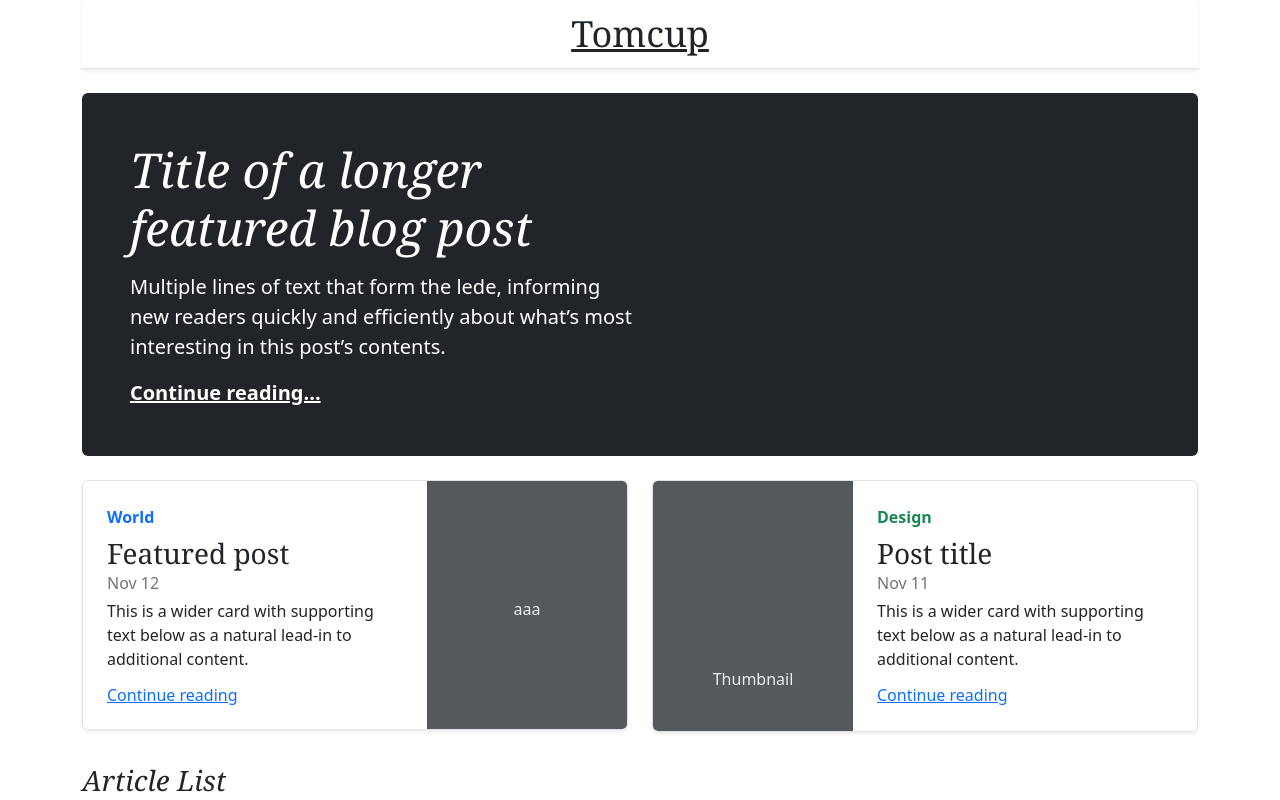
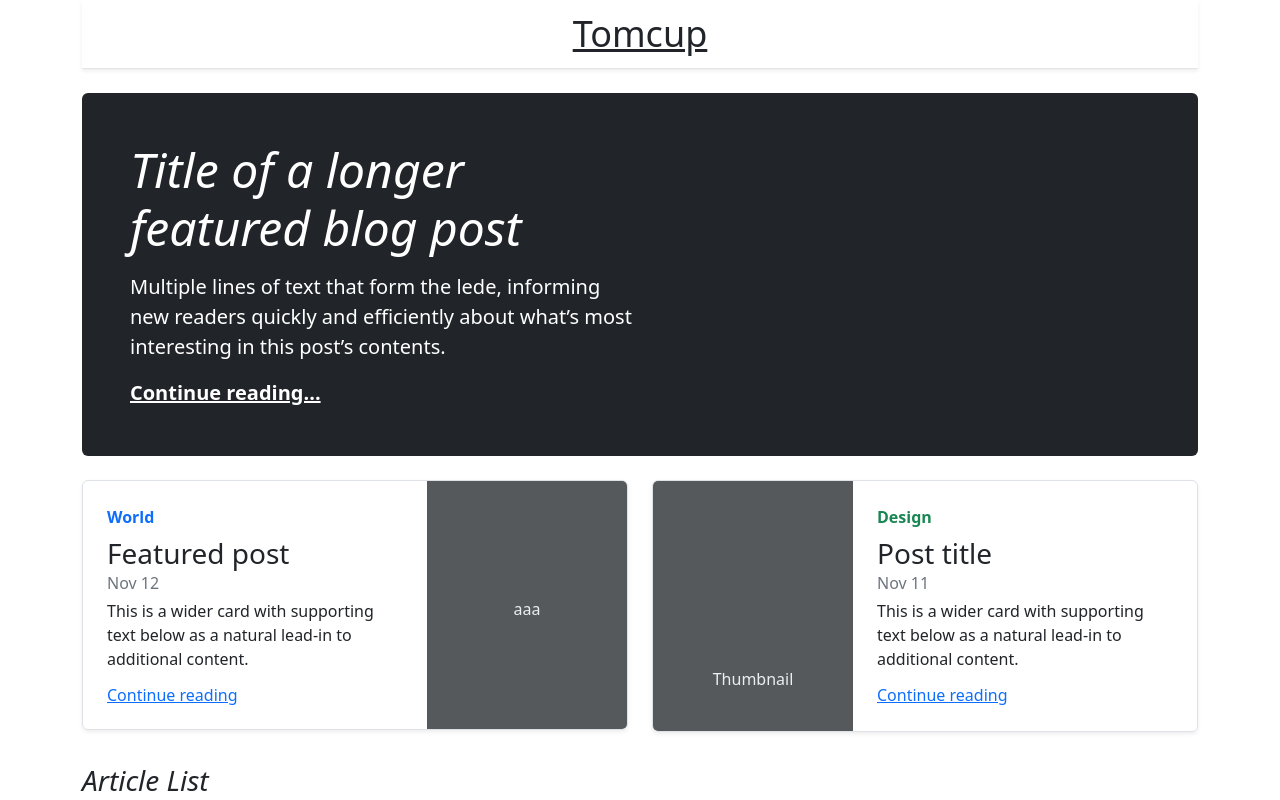
Before and after one commit to tomcup/tomcup.github.io, a Next.js app: page / in a window 1280 px wide. Shown: the top 800 px of the page. Built offline with nearby package versions, Linux system fonts and the light colour scheme.

Commit message:
add playfair display font

```diff
--- a/pages/index.tsx
+++ b/pages/index.tsx
@@ -87,7 +87,7 @@ export default function Index({ allPosts }: Props) {
           <div className="col p-4 d-flex flex-column position-static">
             <h5 className="mb-0">{post.title}</h5>
             <div className="mb-1 text-muted">{post.date.replace(/T/, ' ').replace(/\..+/, '')}</div>
-            <p className="mb-auto">{post.excerpt}</p>
+            <p className="mb-3">{post.excerpt}</p>
             <Link href="/posts/[slug]" as={`/posts/${post.slug}/#title`} className="stretched-link">Continue reading</Link>
           </div>
         </div>
--- a/styles.css
+++ b/styles.css
@@ -1,3 +1,13 @@
+/* latin */
+@font-face {
+  font-family: 'Playfair Display';
+  font-style: normal;
+  font-weight: 900;
+  font-display: swap;
+  src: url(https://tomcup.github.io/PlayfairDisplay.woff2) format('woff2');
+}
+
+
 .svg-center {
     text-anchor: middle;
     dominant-baseline: middle;
@@ -8,7 +18,7 @@
 }
 
 .blog-header-logo {
-    font-family: "Playfair Display", Georgia, "Times New Roman", serif/*rtl:Amiri, Georgia, "Times New Roman", serif*/;
+  font: "Playfair Display", Georgia/*rtl:Amiri, Georgia, "Times New Roman", serif*/;
   font-size: 2.25rem;
 }
 
@@ -17,7 +27,7 @@
 }
 
 h1, h2, h3, h4, h5, h6 {
-    font-family: "Playfair Display", Georgia, "Times New Roman", serif/*rtl:Amiri, Georgia, "Times New Roman", serif*/;
+  font: "Playfair Display", Georgia/*rtl:Amiri, Georgia, "Times New Roman", serif*/;
 }
 
 .display-4 {
```
Also changed, not shown: public/PlayfairDisplay.woff2 (added). Lines whose indentation alone changed are shown as unchanged.
